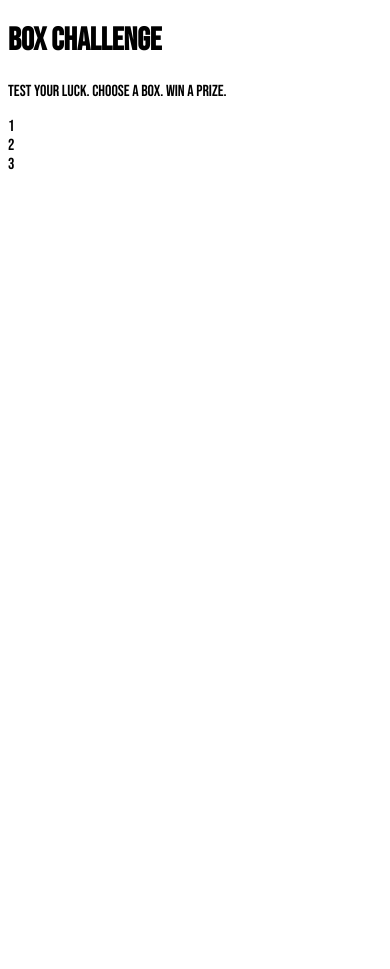
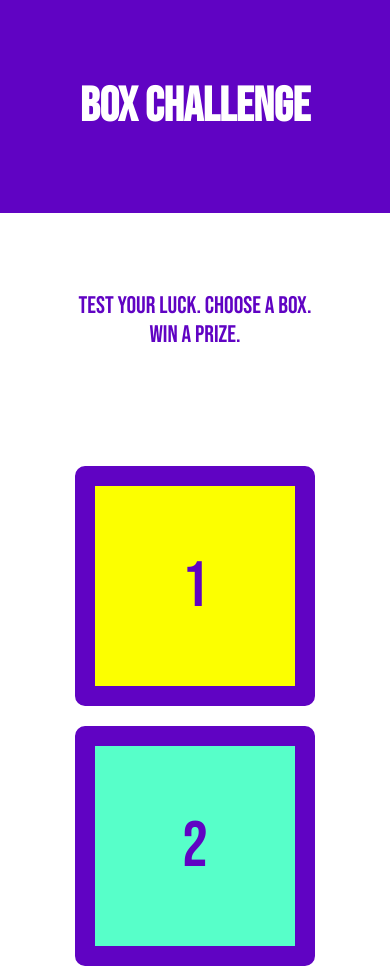
Before and after one commit to agilligan27/m5-hw8-lastname-firstname, a plain HTML site: page index.html in a window 390 px wide. Shown: the top 969 px of the page. Before the commit the page ends 844 px from the top, so only its background shows below. Drawn offline with Linux system fonts and the light colour scheme.

Commit message:
Add mobile styles

```diff
--- a/index.html
+++ b/index.html
@@ -14,19 +14,26 @@
     <h1>box challenge</h1>
   </header>
   <main>
-    <p id="message">
-      test your luck. choose a box. win a prize.
-    </p>
+
+    <div id="message_section">
+      <p id="message">
+        test your luck. choose a box. win a prize.
+      </p>
+    </div>
+
     <div class="boxes">
       <div id="box-1" class="box">1</div>
       <div id="box-2" class="box">2</div>
       <div id="box-3" class="box">3</div>
     </div>
+
     <div class="score">
       <div id="wins"></div>
       <div id="losses"></div>
     </div>
+
   </main>
+
   <script src="index.js"></script>
 </body>
 </html>
--- a/styles.css
+++ b/styles.css
@@ -1,3 +1,8 @@
+*{
+  margin: 0;
+  padding: 0;
+}
+
 :root {
   --primary-color: #6003C3;
   --white: #FFFFFF;
@@ -9,3 +14,70 @@
 body {
   font-family: 'Bebas Neue', Impact, sans-serif;
 }
+
+header {
+  background-color: #6003C3;
+  padding: 20%;
+}
+
+header h1 {
+  color: white;
+  text-align: center;
+  font-size: 3rem;
+}
+
+#message_section {
+  padding: 20%;
+}
+
+#message_section p {
+  color:#6003C3;
+  text-align: center;
+  font-size: 1.5rem;
+}
+
+.boxes {
+  padding: 10%;
+}
+
+#box-1 {
+  width: 200px;
+  height: 200px;
+  background-color:#FCFF00;
+  border: 20px solid #6003C3;
+  border-radius: 10px;
+  margin: 0 auto;
+  margin-bottom: 20px;
+  display: flex;
+}
+
+
+#box-2 {
+  width: 200px;
+  height: 200px;
+  background-color:#57FFC9;
+  border: 20px solid #6003C3;
+  border-radius: 10px;
+  margin: 0 auto;
+  margin-bottom: 20px;
+  display: flex;
+}
+
+#box-3 {
+  width: 200px;
+  height: 200px;
+  background-color:#A5FF01;
+  border: 20px solid #6003C3;
+  border-radius: 10px;
+  margin: 0 auto;
+  margin-bottom: 20px;
+  display: flex;
+}
+
+.box {
+  text-align: center;
+  font-size: 4rem;
+  color:#6003C3;
+  justify-content: center;
+  align-items: center;
+}
```
